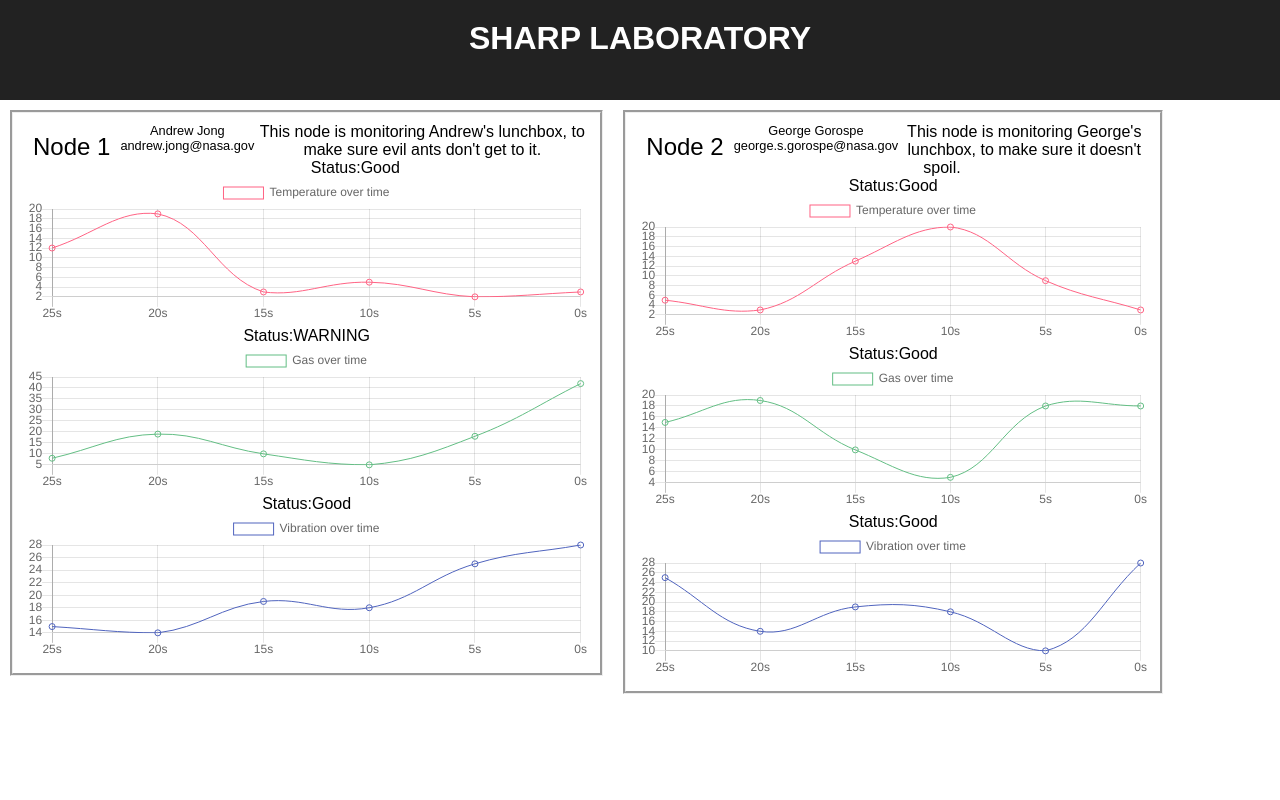
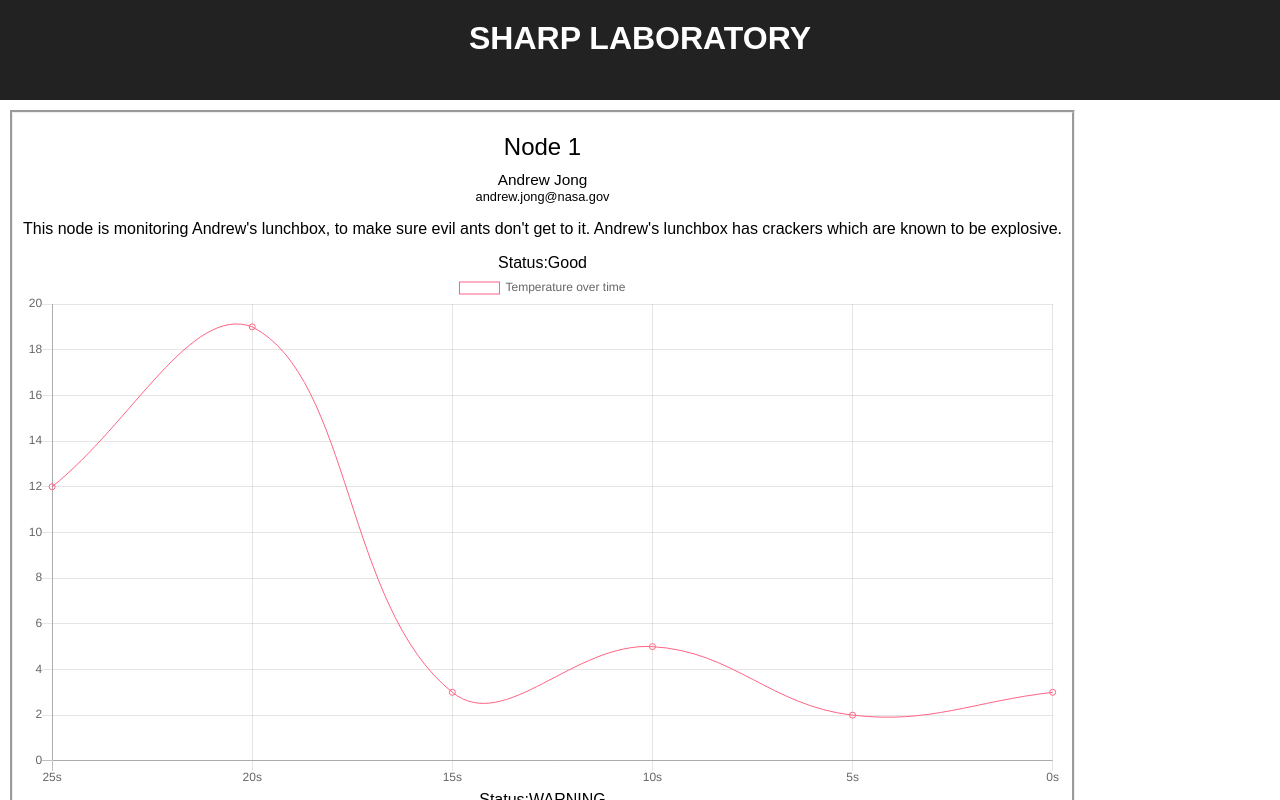
Before and after one commit to andrewjong/LabMonitor, a React (Create React App) app: page / in a window 1280 px wide. Shown: the top 800 px of the page. Built offline with nearby package versions, Linux system fonts and the light colour scheme.

Commit message:
Formatting the header of the node

```diff
--- a/public/index.html
+++ b/public/index.html
@@ -19,7 +19,7 @@
       work correctly both with client-side routing and a non-root public URL.
       Learn how to configure a non-root public URL by running `npm run build`.
     -->
-    <title>React App</title>
+    <title>Lab Monitor - SHARP Laboratory</title>
   </head>
   <body>
     <noscript>
--- a/src/App.js
+++ b/src/App.js
@@ -16,7 +16,7 @@ class App extends Component {
             name: "Andrew Jong",
             email: "andrew.jong@nasa.gov"
           }}
-          description="This node is monitoring Andrew's lunchbox, to make sure evil ants don't get to it."
+          description="This node is monitoring Andrew's lunchbox, to make sure evil ants don't get to it. Andrew's lunchbox has crackers which are known to be explosive."
           sensorData={[
             {
               status: "Good",
@@ -35,7 +35,7 @@ class App extends Component {
               chartOptions: {
                 legend: {
                   display: true,
-                  position: 'right'
+                  position: 'top'
                 },
                 scales: {
                   yAxes: [{
@@ -63,7 +63,7 @@ class App extends Component {
               chartOptions: {
                 legend: {
                   display: true,
-                  position: 'right'
+                  position: 'top'
                 },
                 scales: {
                   yAxes: [{
@@ -91,7 +91,7 @@ class App extends Component {
               chartOptions: {
                 legend: {
                   display: true,
-                  position: 'right'
+                  position: 'top'
                 },
                 scales: {
                   yAxes: [{
@@ -110,7 +110,7 @@ class App extends Component {
             name: "George Gorospe",
             email: "george.s.gorospe@nasa.gov"
           }}
-          description="This node is monitoring George's lunchbox, to make sure it doesn't spoil."
+          description="This node is monitoring George's lunchbox, to make sure it doesn't spoil. George's lunchbox is actually a squircle, so it's a lunch squircle haha."
           sensorData={[
             {
               status: "Good",
@@ -129,7 +129,7 @@ class App extends Component {
               chartOptions: {
                 legend: {
                   display: true,
-                  position: 'right'
+                  position: 'top'
                 },
                 scales: {
                   yAxes: [{
@@ -157,7 +157,7 @@ class App extends Component {
               chartOptions: {
                 legend: {
                   display: true,
-                  position: 'right'
+                  position: 'top'
                 },
                 scales: {
                   yAxes: [{
@@ -185,7 +185,7 @@ class App extends Component {
               chartOptions: {
                 legend: {
                   display: true,
-                  position: 'right'
+                  position: 'top'
                 },
                 scales: {
                   yAxes: [{
--- a/src/components/Chart.js
+++ b/src/components/Chart.js
@@ -2,6 +2,15 @@ import React, { Component } from 'react'
 
 import { Bar, Line } from 'react-chartjs-2';
 
+/**
+ * A chart component contains state about
+ * - how many datasets it can display
+ *      E.g. gas sensor will have 3: CO, H, and CH4.
+ *       Temperature will have 2, infared and the other thingy
+ * - which of these datasets to display or hide
+ * - information about its status, Good, Warning, Critical
+ *
+ */
 class Chart extends Component {
     constructor(props) {
         super(props);
@@ -13,9 +22,7 @@ class Chart extends Component {
                 {/* {this.props.chartData} */}
                 <Line
                     data={this.props.data}
-                    options={{
-                        maintainAspectRatio: false
-                    }}
+                    options={this.props.options}
                 />
 
             </div>
--- a/src/components/NodeCard.css
+++ b/src/components/NodeCard.css
@@ -8,17 +8,22 @@
 
 .Title {
     font-size: 1.5em;
-    float: left;
+    /* float: left; */
     margin: 10px;
-
+    /* outline: 1px solid black; */
 }
 
 .Owner {
-    float: left;
+    /* float: right; */
     font-size: .8em;
+    /* outline: 1px solid black; */
+}
+#description {
+    text-align: left;
 }
 
 .Owner-name {
+    font-size: 1.2em;
 }
 
 .Owner-email {
--- a/src/components/NodeCard.js
+++ b/src/components/NodeCard.js
@@ -11,13 +11,11 @@ class NodeCard extends Component {
     render() {
         return (
             <div className="Sensor-card">
-                <div>
-                    <Title title={this.props.title}/>
-                    <Owner ownerInfo={this.props.ownerInfo}/>
-                </div>
-                <div>
+                <Title title={this.props.title}/>
+                <Owner ownerInfo={this.props.ownerInfo}/>
+                <p id="description">
                     {this.props.description}
-                </div>
+                </p>
                 <div>
                     {/* These will have to scale */}
                     <SensorCard sensorData={this.props.sensorData[0]} />
```
